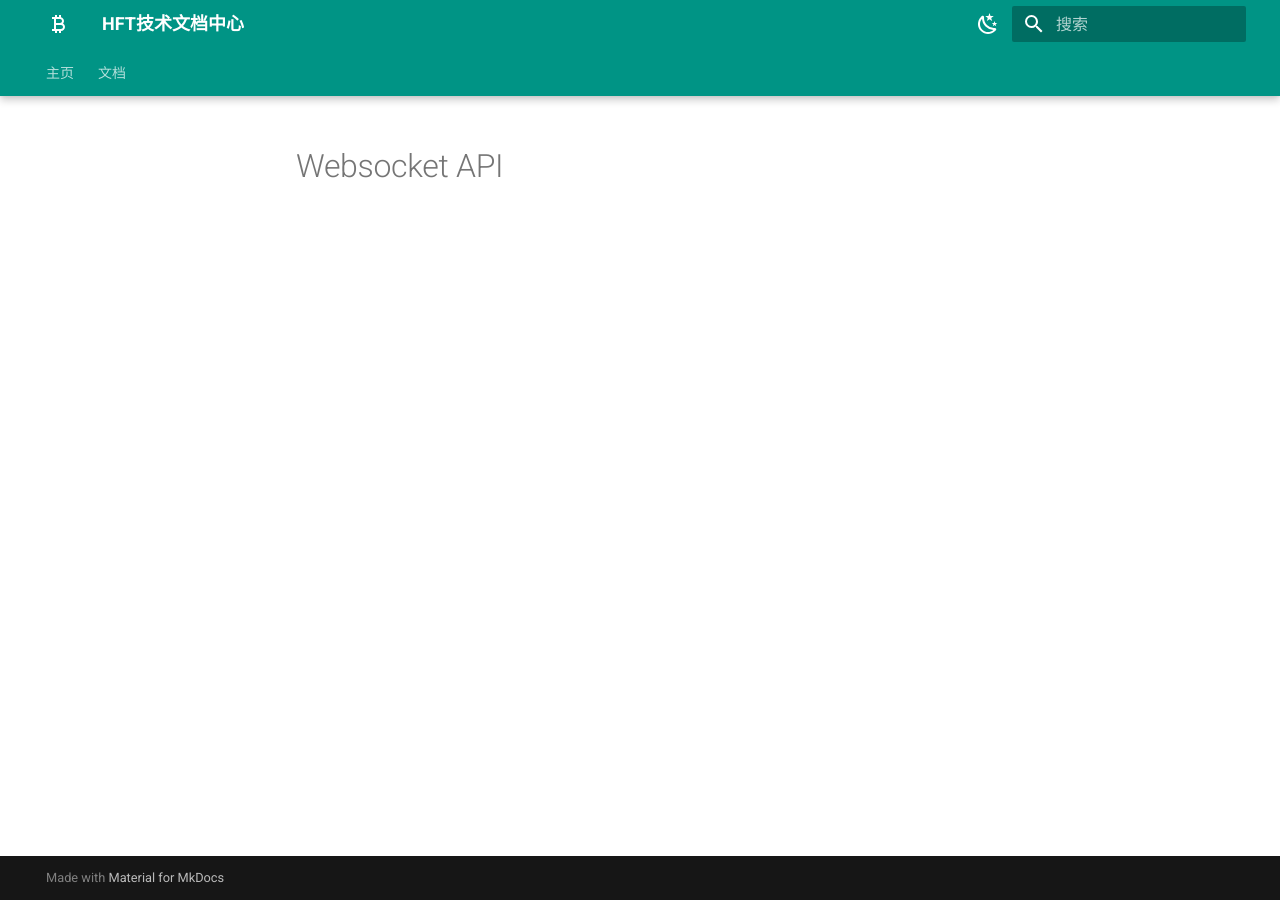
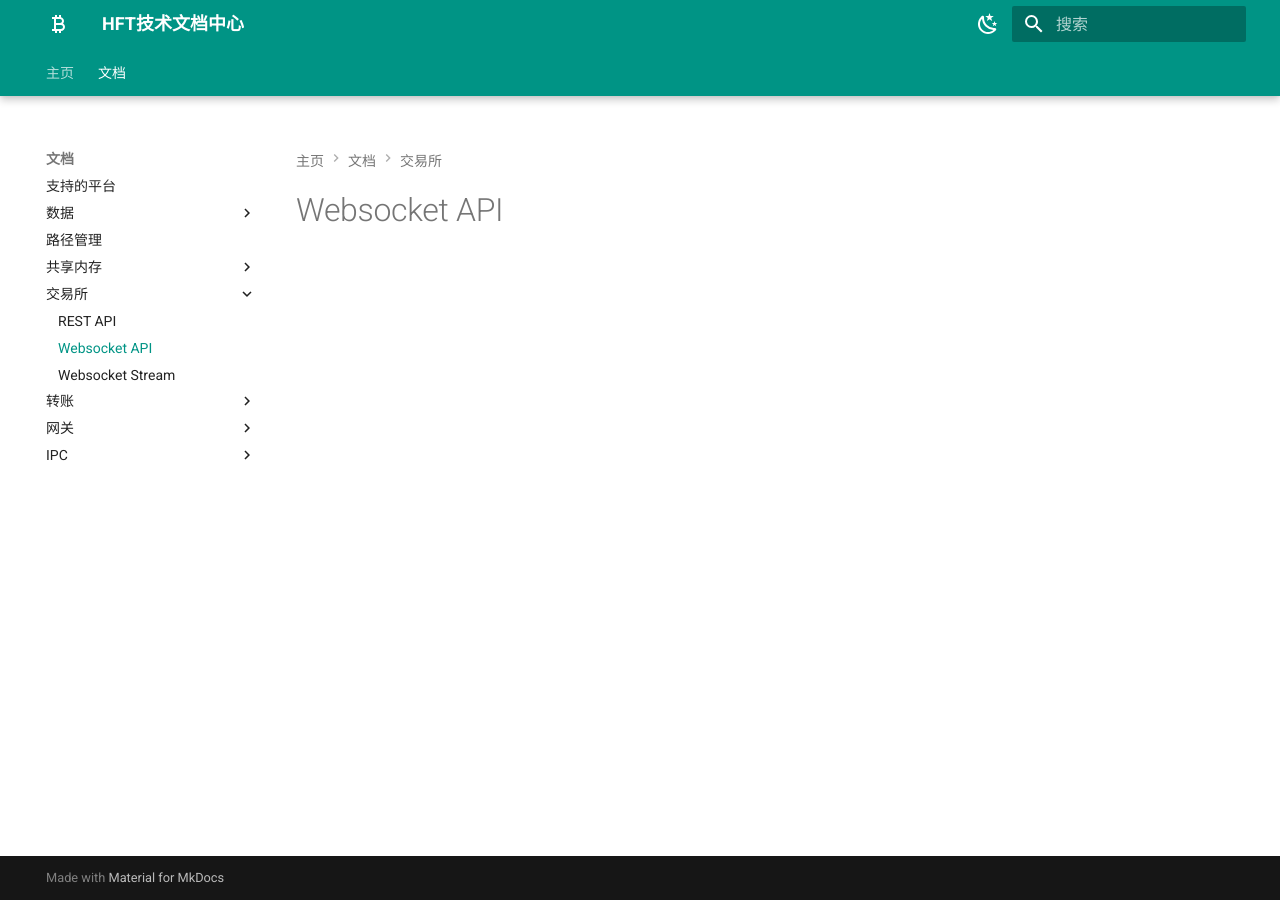
Before and after one commit to relaxdl/hft-wiki, an MkDocs documentation site: the page built from docs/common/exchange_websocket_api.md, in a window 1280 px wide. Built offline with MkDocs 1.6.1 and Material for MkDocs 9.7.7, drawn with Linux system fonts in a browser that asks for light colours.

Commit message:
update websocket api

```diff
--- a/mkdocs.yml
+++ b/mkdocs.yml
@@ -24,6 +24,7 @@ nav:
       - 自定义信号: common/shm_custom_signal.md
     - 交易所:
       - REST API: common/exchange_rest_api.md
+      - Websocket API: common/exchange_websocket_api.md
       - Websocket Stream: common/exchange_websocket_stream.md
     - 转账:
       - 统一API: common/transfer_api.md
```
Also changed, not shown: docs/common/exchange_websocket_api.md (line endings or trailing spaces).
